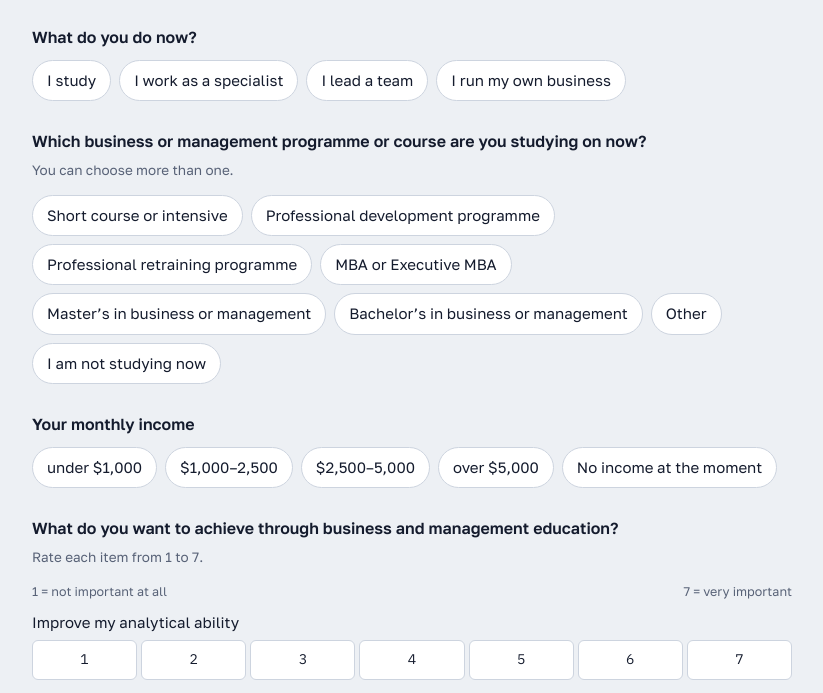
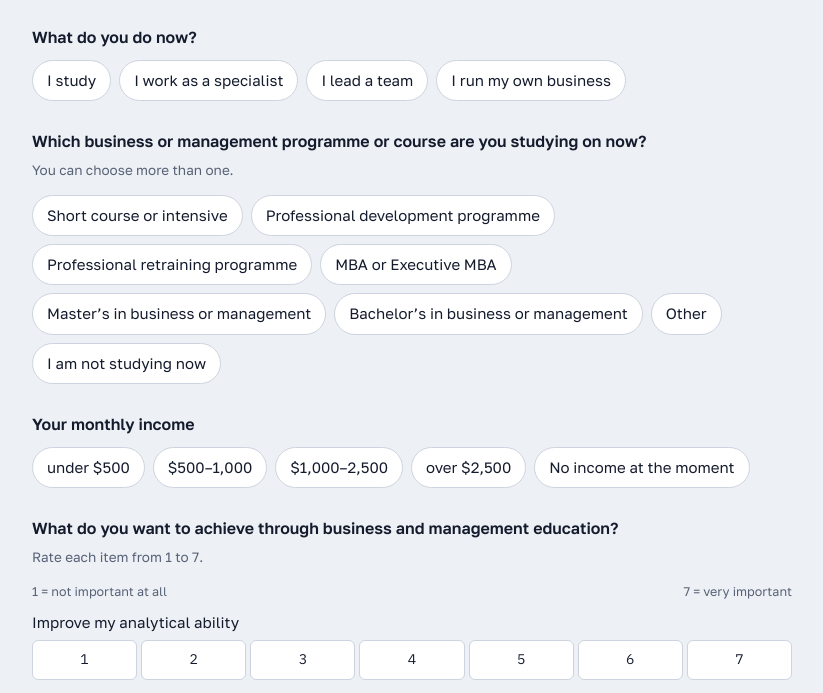
Before and after one commit to DenisBryl/nirma-study, a plain HTML site: page index.html in a window 1280 px wide. Shown: the part 352-1045 px from the top of the page, without its empty margins (228-1051 px from the left). Drawn offline with Linux system fonts and the light colour scheme; a web font is replaced by a local one.

Commit message:
Add files via upload

```diff
--- a/index.html
+++ b/index.html
@@ -226,7 +226,7 @@ const SURVEY = {
   // (…/viewform?usp=pp_url&entry.123456789=TEST). The test value is replaced with the participant's code.
   ru: "https://docs.google.com/forms/d/e/1FAIpQLSeBoNAJ_8x39M7QsyhR9HPoNrpyjC9-7zfv_nYRTVLgichyTw/viewform?usp=pp_url&entry.1150187766=TEST",
   en: "https://docs.google.com/forms/d/e/1FAIpQLSf9vUEWYCC6bhbDEeGGy3ni-ydleaCNjGbMLhe63netUqVv4w/viewform?usp=pp_url&entry.1336579108=TEST",
-  es: ""   // empty: Spanish speakers get the English form
+  es: "https://docs.google.com/forms/d/e/1FAIpQLSfCR4WUspjs6r2S4c-NUrZdL0srVIPJvznLikz0p2hLxa4BQg/viewform?usp=pp_url&entry.1336579108=TEST"
 };
 /* Source for the ROI argument (PwC, 2025 Global AI Jobs Barometer, press release 3 June 2025) */
 const PWC_URL = "https://www.pwc.com/gx/en/news-room/press-releases/2025/ai-linked-to-a-fourfold-increase-in-productivity-growth.html";
@@ -245,7 +245,7 @@ const MONEY = {
   es: { base:120, ai:180, fmt:n=>"US$"+new Intl.NumberFormat("es-ES",{maximumFractionDigits:0}).format(n) }
 };
 /* monthly income midpoints for the payback line; 0 = no income */
-const INCOME_MID = { ru:[35000,75000,150000,250000,0], en:[700,1750,3750,6500,0], es:[700,1750,3750,6500,0] };
+const INCOME_MID = { ru:[35000,75000,150000,250000,0], en:[350,750,1750,4000,0], es:[350,750,1750,4000,0] };
 
 const T = {
 ru:{
@@ -296,7 +296,7 @@ en:{
  step1:"Profile", step2:"Program", step3:"Survey",
  pTitle:"A few questions about you", pLede:"Your answers help us show the program the way someone in your situation would see it.",
  qRole:"What do you do now?", roles:["I study","I work as a specialist","I lead a team","I run my own business"],
- qIncome:"Your monthly income", incomes:["under $1,000","$1,000–2,500","$2,500–5,000","over $5,000","No income at the moment"],
+ qIncome:"Your monthly income", incomes:["under $500","$500–1,000","$1,000–2,500","over $2,500","No income at the moment"],
  qProg:"Which business or management programme or course are you studying on now?", qProgHint:"You can choose more than one.",
  progs:["Short course or intensive","Professional development programme","Professional retraining programme","MBA or Executive MBA","Master’s in business or management","Bachelor’s in business or management","Other","I am not studying now"], progOtherPh:"Please specify the programme",
  qMot:"What do you want to achieve through business and management education?", qMotHint:"Rate each item from 1 to 7.", motLo:"1 = not important at all", motHi:"7 = very important",
@@ -338,7 +338,7 @@ es:{
  step1:"Perfil", step2:"Programa", step3:"Encuesta",
  pTitle:"Algunas preguntas sobre usted", pLede:"Sus respuestas nos ayudan a mostrar el programa como lo vería alguien en su situación.",
  qRole:"¿A qué se dedica ahora?", roles:["Estudio","Trabajo como especialista","Dirijo un equipo","Tengo mi propio negocio"],
- qIncome:"Su ingreso mensual", incomes:["menos de US$1.000","US$1.000–2.500","US$2.500–5.000","más de US$5.000","Ahora no tengo ingresos"],
+ qIncome:"Su ingreso mensual", incomes:["menos de US$500","US$500–1.000","US$1.000–2.500","más de US$2.500","Ahora no tengo ingresos"],
  qProg:"¿En qué programa o curso de negocios y gestión estudia actualmente?", qProgHint:"Puede elegir varias opciones.",
  progs:["Curso corto o intensivo","Programa de actualización profesional","Programa de reconversión profesional","MBA o Executive MBA","Máster en negocios o gestión","Grado en negocios o gestión","Otro","Ahora no estudio"], progOtherPh:"Indique el programa",
  qMot:"¿Qué quiere lograr con la formación en negocios y gestión?", qMotHint:"Valore cada punto del 1 al 7.", motLo:"1 = nada importante", motHi:"7 = muy importante",
```
